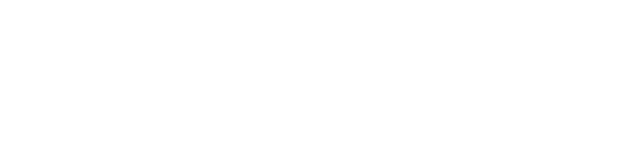
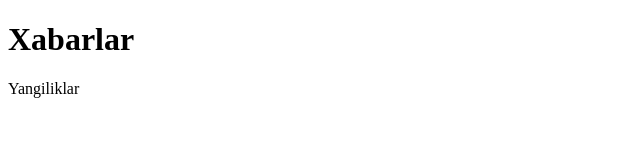
Before and after one commit to bekzodfrontend/git_hub, a plain HTML site: page index.html in a window 1280 px wide. Shown: the whole page, without its empty margins (0-640 px from the left). Drawn offline with Linux system fonts and the light colour scheme.

Commit message:
Add Site Heading and Motto

```diff
--- a/index.html
+++ b/index.html
@@ -6,6 +6,8 @@
   <title>Document</title>
 </head>
 <body>
-
+  <h1>Xabarlar</h1>
+  <p>Yangiliklar</p>
+<!--nimadir-->
 </body>
 </html>
```
